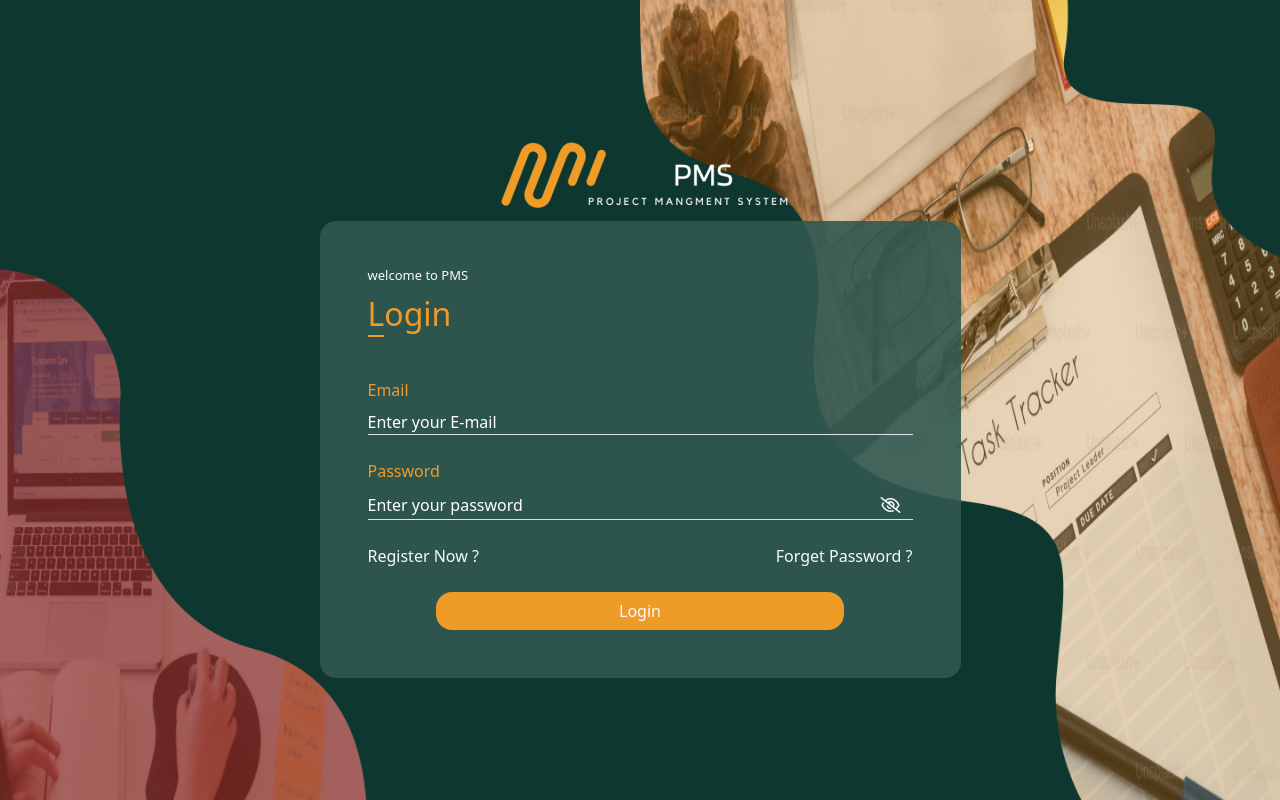
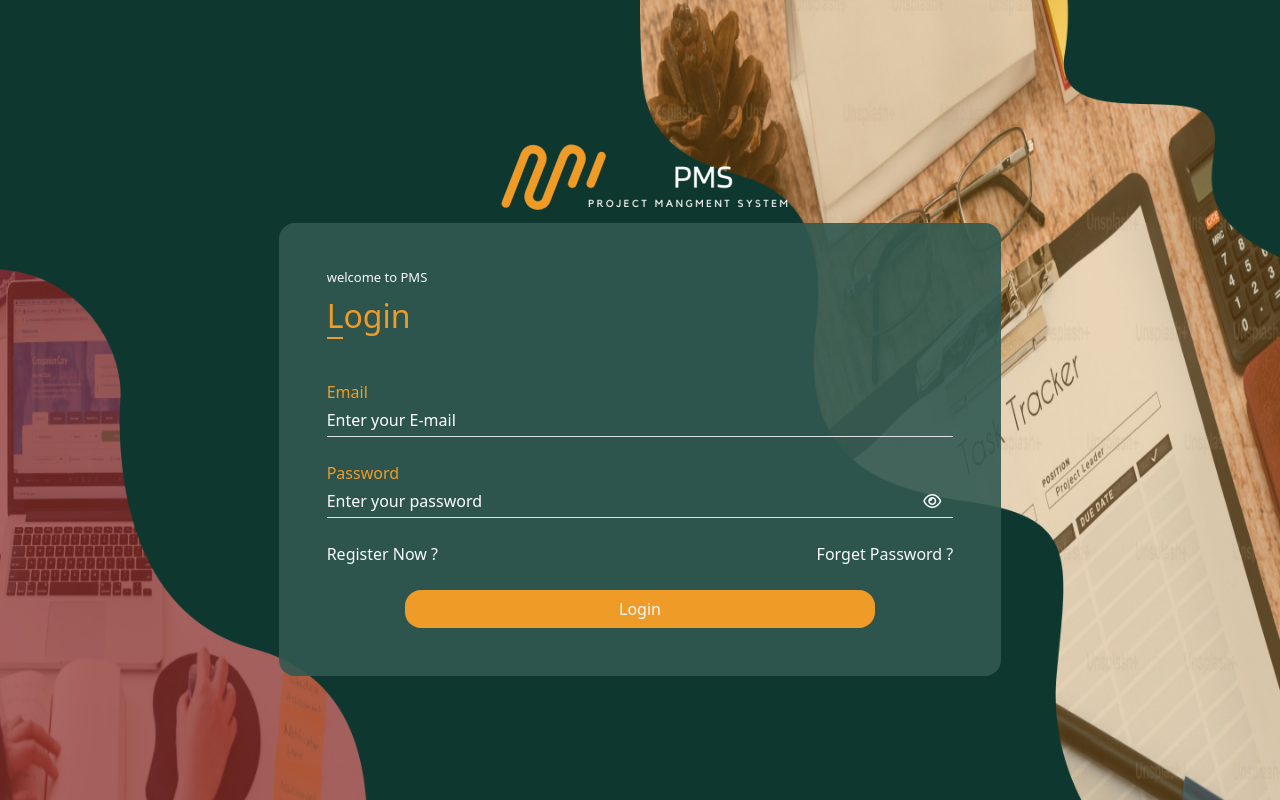
Before and after one commit to AnasKhaled7/PMS-React, a React (Vite) app: page / in a window 1280 px wide. Built offline with nearby package versions, Linux system fonts and the light colour scheme.

Commit message:
Refactor code and remove unused components

```diff
--- a/src/App.tsx
+++ b/src/App.tsx
@@ -1,24 +1,23 @@
-import React from "react";
 import { RouterProvider, createBrowserRouter } from "react-router-dom";
-import ProtectedRoute from "./SharedModule/components/ProtectedRoute/ProtectedRoute";
+import { ToastContainer } from "react-toastify";
+import ChangePass from "./AuthModule/components/ChangePass/ChangePass";
+import ForgotPass from "./AuthModule/components/ForgotPass/ForgotPass";
+import Login from "./AuthModule/components/Login/Login";
+import Register from "./AuthModule/components/Register/Register";
+import ResetPass from "./AuthModule/components/ResetPass/ResetPass";
+import VerifyAccount from "./AuthModule/components/VerifyAccount/VerifyAccount";
 import Home from "./HomeModule/components/Home/Home";
+import ProjectsList from "./ProjectsModule/components/ProjectsList/ProjectsList";
+import MasterLayout from "./SharedModule/components/MasterLayout/MasterLayout";
 import NotFound from "./SharedModule/components/NotFound/NotFound";
-import AuthLayout from "./SharedModule/components/AuthLayout/AuthLayout";
-import Login from "./AuthModule/components/Login/Login";
-import ResetPass from "./AuthModule/components/ResetPass/ResetPass";
-import Register from "./AuthModule/components/Register/Register";
-import VerifyAccount from "./AuthModule/components/VerifyAccount/VerifyAccount";
-import ForgotPass from "./AuthModule/components/ForgotPass/ForgotPass";
-import ChangePass from "./AuthModule/components/ChangePass/ChangePass";
+import TasksList from "./TasksModule/components/TasksList/TasksList";
 import UserList from "./UserModule/components/UserList/UserList";
-import TasksList from "./TasksModule/components/TasksList/TasksList";
-import ProjectsList from "./ProjectsModule/componenets/ProjectsList/ProjectsList";
 
 export default function App() {
-
   const routes = createBrowserRouter([
     {
-      path: "dashboard",
+      path: "/dashboard",
+      element: <MasterLayout />,
       errorElement: <NotFound />,
       children: [
         { index: true, element: <Home /> },
@@ -45,6 +44,7 @@ export default function App() {
 
   return (
     <>
+      <ToastContainer position="top-right" />
       <RouterProvider router={routes} />
     </>
   );
--- a/src/AuthModule/components/Login/Login.module.css
+++ b/src/AuthModule/components/Login/Login.module.css
@@ -1,5 +1,9 @@
 .auth-container {
+  min-height: 100vh;
   background-image: url(../../../assets/images/bg1.png);
   background-size: cover;
-  background-position: center center;
+  background-position: center;
+  display: flex;
+  justify-content: center;
+  align-items: center;
 }
--- a/src/AuthModule/components/Login/Login.tsx
+++ b/src/AuthModule/components/Login/Login.tsx
@@ -1,21 +1,18 @@
+import { useState } from "react";
+import { useForm, FieldError } from "react-hook-form";
+import { Link, useNavigate } from "react-router-dom";
+import { toast } from "react-toastify";
+import axios from "axios";
 import style from "./Login.module.css";
 import logo from "../../../assets/images/PMS3.png";
-import { Link, useNavigate } from "react-router-dom";
-import { useState } from "react";
-import { useForm, FieldError } from "react-hook-form";
-import axios from "axios";
-import { ToastContainer, toast } from "react-toastify";
 
 export default function Login() {
+  const navigate = useNavigate();
+
   const [showPass, setShowPass] = useState(false);
+  const showPassHandler = () => setShowPass(!showPass);
 
-  let navigate = useNavigate();
-
-  const showPassHandler = () => {
-    setShowPass(!showPass);
-  };
-
-  type FormData = {
+  type Inputs = {
     email: string;
     password: string;
   };
@@ -24,41 +21,25 @@ export default function Login() {
     register,
     handleSubmit,
     formState: { errors, isSubmitting },
-  } = useForm<FormData>();
+  } = useForm<Inputs>();
 
-  const onSubmit = async (data: FormData) => {
+  const onSubmit = async (data: Inputs) => {
     try {
-      let req = await axios.post(
+      await axios.post(
         "https://upskilling-egypt.com:3003/api/v1/Users/Login",
         data
       );
-      console.log(req);
+      toast.success("Logged in successfully");
       navigate("/dashboard");
-      setTimeout(() => {
-        toast.success("You have successfully logged in. Welcome!", {
-          position: "top-right",
-        }),
-          100;
-      });
-    } catch (error) {
-      console.log(error);
-      if ((error as any)?.response) {
-        toast.error((error as any)?.response?.data?.message, {
-          position: "top-right",
-        });
-      } else {
-        toast.error("An error occurred", {
-          position: "top-right",
-        });
-      }
+    } catch (error: any) {
+      toast.error(error?.response?.data?.message || "An error occurred");
     }
   };
 
   return (
-    <div className={`vh-100 ${style["auth-container"]}`}>
-      <div className="container">
-        <ToastContainer></ToastContainer>
-        <div className="row vh-100 justify-content-center align-items-center">
+    <div className={`${style["auth-container"]}`}>
+      <div className="container-fluid py-4">
+        <div className="row justify-content-center align-items-center">
           <div className="col-md-7">
             <div className="logo text-center mb-2">
               <img src={logo} alt="Logo" />
@@ -68,16 +49,18 @@ export default function Login() {
                 <p className="lh-1 form-title">welcome to PMS</p>
                 <h2 className="form-header lh-1">Login</h2>
               </div>
-              <form onSubmit={handleSubmit(onSubmit)}>
-                <label htmlFor="email" className="form-label">
+              <form noValidate onSubmit={handleSubmit(onSubmit)}>
+                {/* email input */}
+                <label htmlFor="email" className="form-label mb-0">
                   Email
                 </label>
                 <div className="input-group mb-4">
                   <input
                     id="email"
                     type="email"
-                    className="form-control bg-transparent border-0 border-bottom rounded-0 p-0 shadow-none text-light"
+                    className="form-control bg-transparent border-0 border-bottom rounded-0 shadow-none text-light py-1 px-0"
                     placeholder="Enter your E-mail"
+                    autoComplete="email"
                     {...register("email", {
                       required: "Email is required",
                       pattern: {
@@ -95,15 +78,18 @@ export default function Login() {
                     </span>
                   )}
                 </div>
-                <label htmlFor="password" className="form-label">
+
+                {/* password input */}
+                <label htmlFor="password" className="form-label mb-0">
                   Password
                 </label>
                 <div className="input-group mb-4">
                   <input
                     id="password"
                     type={showPass ? "text" : "password"}
-                    className="form-control bg-transparent border-0 border-bottom rounded-0 p-0 shadow-none text-light"
+                    className="form-control bg-transparent border-0 border-bottom rounded-0 shadow-none text-light py-1 px-0"
                     placeholder="Enter your password"
+                    autoComplete="current-password"
                     {...register("password", {
                       required: "Password is required",
                       pattern: {
@@ -114,19 +100,13 @@ export default function Login() {
                     })}
                   />
                   <span className="input-group-text bg-transparent border-0 border-bottom rounded-0">
-                    {showPass ? (
                     <i
-                        className="fa-regular fa-eye text-light"
+                      className={`fa-regular text-light fa-eye${
+                        showPass ? "-slash" : ""
+                      }`}
                       role="button"
                       onClick={showPassHandler}
                     ></i>
-                    ) : (
-                      <i
-                        className="fa-regular fa-eye-slash text-light"
-                        role="button"
-                        onClick={showPassHandler}
-                      ></i>
-                    )}
                   </span>
                 </div>
                 <div className="w-100">
@@ -136,25 +116,28 @@ export default function Login() {
                     </span>
                   )}
                 </div>
+
+                {/* links */}
                 <div className="d-flex justify-content-between">
                   <Link
-                    to={"register"}
+                    to="/register"
                     className="text-decoration-none text-light"
                   >
                     Register Now ?
                   </Link>
                   <Link
-                    to={"forgot-pass"}
+                    to="/forgot-pass"
                     className="text-decoration-none text-light"
                   >
                     Forget Password ?
                   </Link>
                 </div>
-                <div className="text-center mt-4">
+
+                {/* submit button */}
                 <button
                   disabled={isSubmitting}
                   type="submit"
-                    className="btn form-btn w-75 rounded-4 text-light"
+                  className="btn form-btn w-75 rounded-4 text-light mt-4 mx-auto d-block"
                 >
                   {isSubmitting ? (
                     <span
@@ -166,7 +149,6 @@ export default function Login() {
                     "Login"
                   )}
                 </button>
-                </div>
               </form>
             </div>
           </div>
--- a/src/HomeModule/components/Home/Home.tsx
+++ b/src/HomeModule/components/Home/Home.tsx
@@ -1,11 +1,3 @@
-import React from 'react'
-import { ToastContainer } from 'react-toastify'
-
 export default function Home() {
-  return (
-    <div>
-      <ToastContainer></ToastContainer>
-      Home
-    </div>
-  )
+  return <div>Home</div>;
 }
--- a/src/SharedModule/components/MasterLayout/MasterLayout.tsx
+++ b/src/SharedModule/components/MasterLayout/MasterLayout.tsx
@@ -1,18 +1,21 @@
-import React from 'react'
-import SideBar from '../SideBar/SideBar'
-import { Outlet } from 'react-router-dom'
+import Navbar from "../Navbar/Navbar";
+import SideBar from "../SideBar/SideBar";
+import { Outlet } from "react-router-dom";
 
 export default function MasterLayout() {
   return (
-    <div>
-    <div className="d-flex">
+    <>
+      <Navbar />
+
+      <div className="d-flex gap-2">
         <div>
           <SideBar />
         </div>
+
         <div className="w-100">
           <Outlet />
         </div>
       </div>
-  </div>
-  )
+    </>
+  );
 }
--- /dev/null
+++ b/src/SharedModule/components/Navbar/Navbar.tsx
@@ -0,0 +1,4 @@
+const Navbar = () => {
+  return <div>Navbar</div>;
+};
+export default Navbar;
```
Also changed, not shown: src/main.tsx (+8 -8 lines), src/App.css (deleted), src/ProjectsModule/components/ProjectsList/ProjectsList.tsx (renamed from src/ProjectsModule/componenets/ProjectsList/ProjectsList.tsx). Lines whose indentation alone changed are shown as unchanged.
